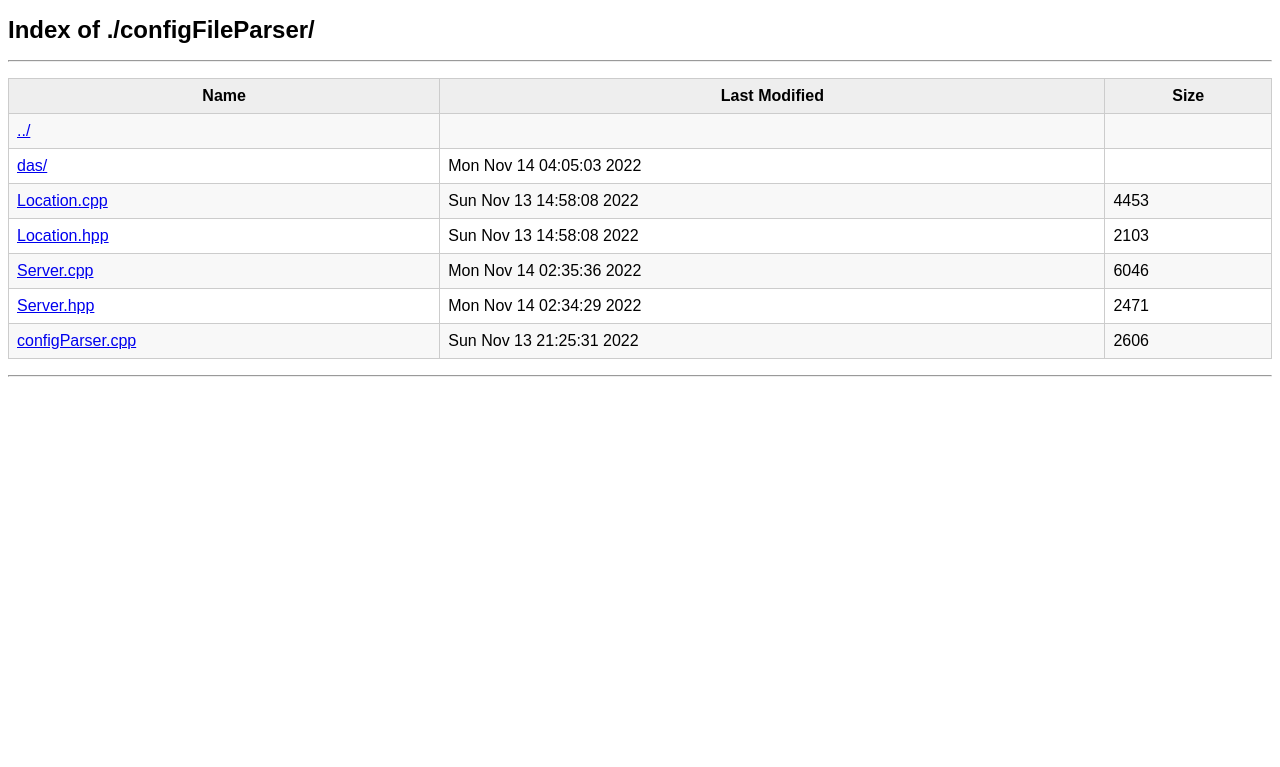
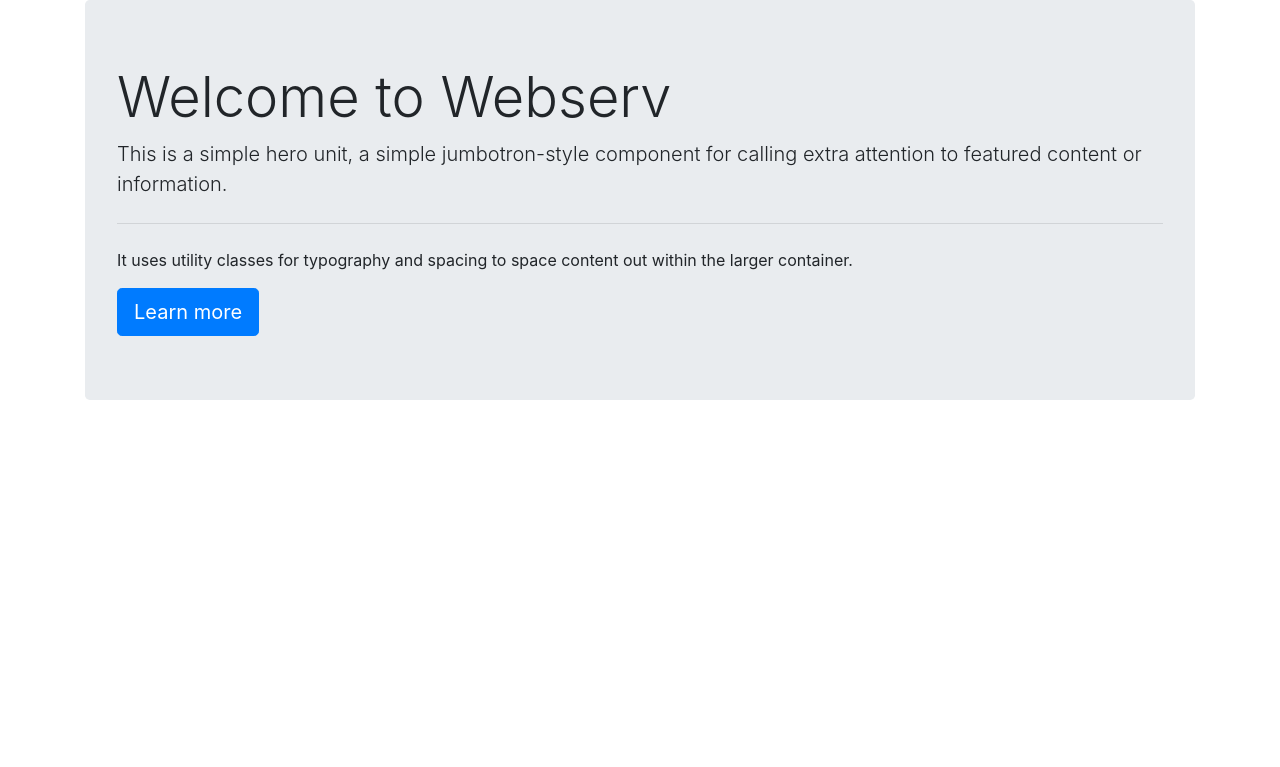
Before and after one commit to kawkb/webserv, a PHP site: page / in a window 1280 px wide. Shown: the top 767 px of the page. Run offline with PHP 8.4, Linux system fonts and the light colour scheme; some libraries are stand-ins or nearby versions.

Commit message:
cgi fixed

```diff
--- a/index.html
+++ b/index.html
@@ -1,51 +1,29 @@
-<!DOCTYPE html>
-<html>
+<html lang="en">
 <head>
-<title>Index of ./configFileParser/</title>
+	<meta charset="UTF-8">
+	<meta http-equiv="X-UA-Compatible" content="IE=edge">
+	<meta name="viewport" content="width=device-width, initial-scale=1.0">
+	<title>Welcome to Webserv</title>
+	<!-- include bootstrap cdn -->
+	<link rel="stylesheet" href="https://maxcdn.bootstrapcdn.com/bootstrap/4.0.0/css/bootstrap.min.css" integrity="sha384-Gn5384xqQ1aoWXA+058RXPxPg6fy4IWvTNh0E263XmFcJlSAwiGgFAW/dAiS6JXm" crossorigin="anonymous">
+
 </head>
 <body>
-<h1>Index of ./configFileParser/</h1>
-<hr>
-<table>
-<tr><th>Name</th><th>Last Modified</th><th>Size</th></tr>
-<tr><td><a href="../">../</a></td><td></td><td></td></tr>
-<tr><td><a href="das/">das/</a></td><td>Mon Nov 14 04:05:03 2022</td><td></td></tr>
-<tr><td><a href="Location.cpp">Location.cpp</a></td><td>Sun Nov 13 14:58:08 2022</td><td>4453</td></tr>
-<tr><td><a href="Location.hpp">Location.hpp</a></td><td>Sun Nov 13 14:58:08 2022</td><td>2103</td></tr>
-<tr><td><a href="Server.cpp">Server.cpp</a></td><td>Mon Nov 14 02:35:36 2022</td><td>6046</td></tr>
-<tr><td><a href="Server.hpp">Server.hpp</a></td><td>Mon Nov 14 02:34:29 2022</td><td>2471</td></tr>
-<tr><td><a href="configParser.cpp">configParser.cpp</a></td><td>Sun Nov 13 21:25:31 2022</td><td>2606</td></tr>
-</table>
-<hr>
+	<!-- cool bootstrap landing page -->
+	<div class="container">
+		<div class="jumbotron">
+			<h1 class="display-4">Welcome to Webserv</h1>
+			<p class="lead">This is a simple hero unit, a simple jumbotron-style component for calling extra attention to featured content or information.</p>
+			<hr class="my-4">
+			<p>It uses utility classes for typography and spacing to space content out within the larger container.</p>
+			<a class="btn btn-primary btn-lg" href="#" role="button">Learn more</a>
+		</div>
+	</div>
 </body>
-</html><style>
-body {
-font-family: sans-serif;
-}
-
-h1 {
-font-size: 1.5em;
-}
-
-hr {
-margin: 1em 0;
-}
-
-table {
-border-collapse: collapse;
-width: 100%;
-}
-
-td, th {
-border: 1px solid #ccc;
-padding: 0.5em;
-}
-
-th {
-background: #eee;
-}
-
-tr:nth-child(even) {
-background: #f8f8f8;
-}
-</style>
+<footer>
+	<!-- include bootstrap js cdn -->
+	<script src="https://code.jquery.com/jquery-3.2.1.slim.min.js" integrity="sha384-KJ3o2DKtIkvYIK3UENzmM7KCkRr/rE9/Qpg6aAZGJwFDMVNA/GpGFF93hXpG5KkN" crossorigin="anonymous"></script>
+	<script src="https://cdnjs.cloudflare.com/ajax/libs/popper.js/1.12.9/umd/popper.min.js" integrity="sha384-ApNbgh9B+Y1QKtv3Rn7W3mgPxhU9K/ScQsAP7hUibX39j7fakFPskvXusvfa0b4Q" crossorigin="anonymous"></script>
+	<script src="https://maxcdn.bootstrapcdn.com/bootstrap/4.0.0/js/bootstrap.min.js" integrity="sha384-JZR6Spejh4U02d8jOt6vLEHfe/JQGiRRSQQxSfFWpi1MquVdAyjUar5+76PVCmYl" crossorigin="anonymous"></script>
+</footer>
+</html>
```
Also changed, not shown: serve/bab.php (+3 -4 lines), 13 other files.
